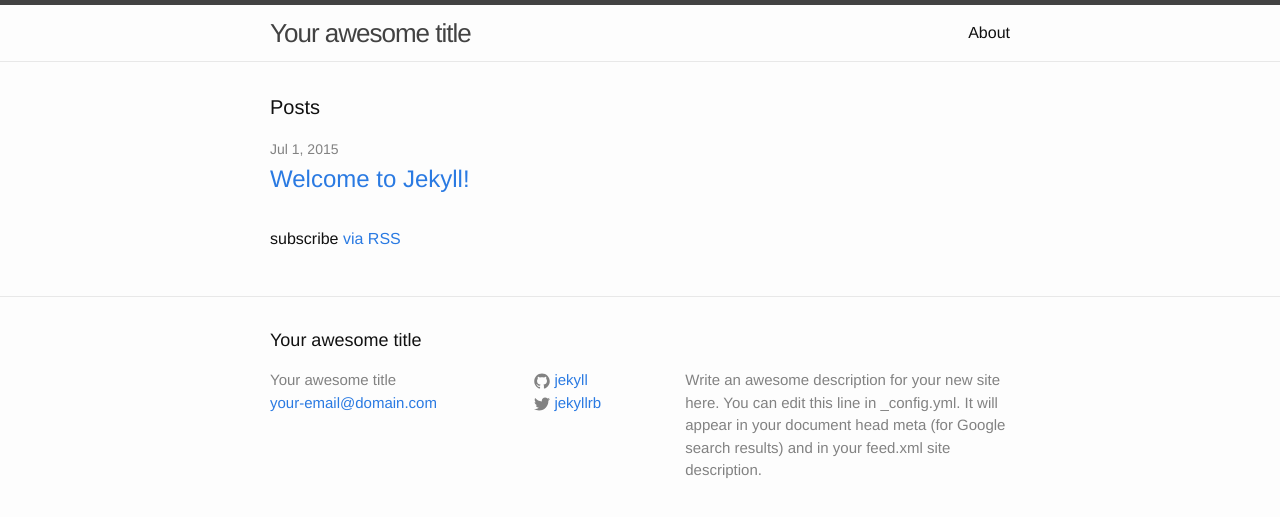
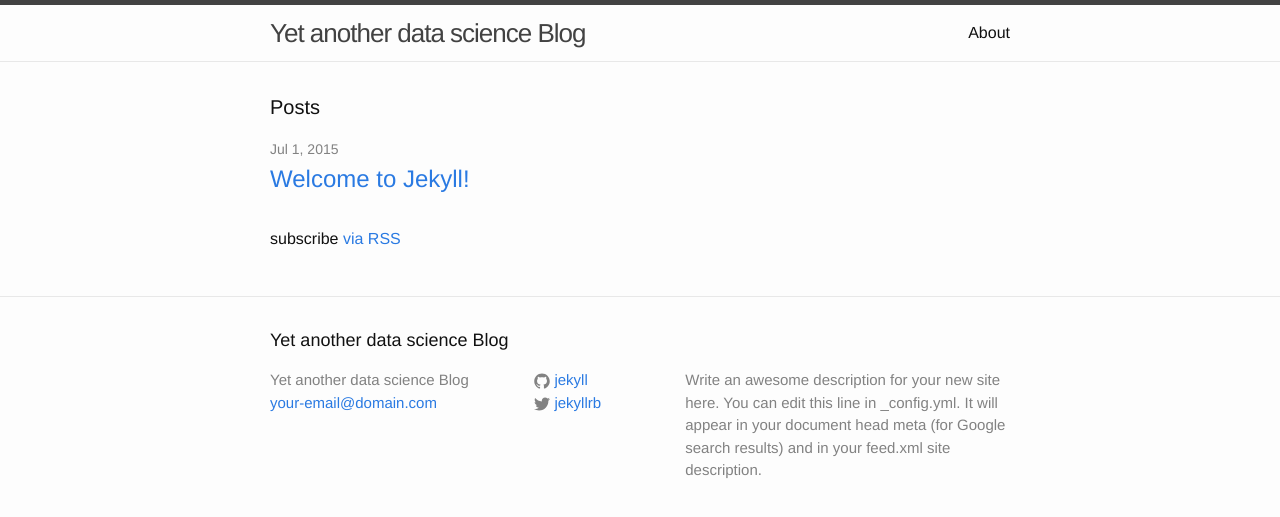
Before and after one commit to kingersid/Blog, a Jekyll site: the page built from index.html, in a window 1280 px wide. Shown: the top 517 px of the page. Built offline with Jekyll 4.4.1, drawn with Linux system fonts in a browser that asks for light colours.

Commit message:
configure custom domain name

```diff
--- a/_config.yml
+++ b/_config.yml
@@ -1,12 +1,12 @@
 # Site settings
-title: Your awesome title
+title: Yet another data science Blog
 email: your-email@domain.com
 description: > # this means to ignore newlines until "baseurl:"
   Write an awesome description for your new site here. You can edit this
   line in _config.yml. It will appear in your document head meta (for
   Google search results) and in your feed.xml site description.
 baseurl: "/Blog"
-url: "http://kingersid.github.io/Blog"
+url: "http://siddharth-kinger.in"
 twitter_username: jekyllrb
 github_username:  jekyll
 
```
